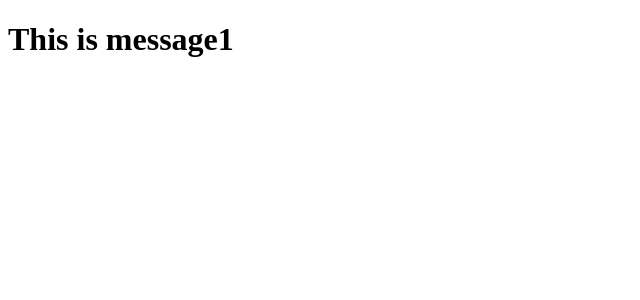
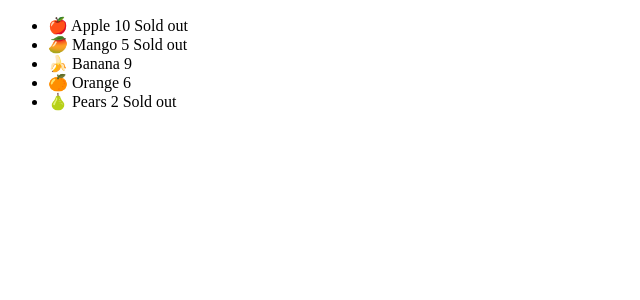
Before and after one commit to Heidi4/react-beginner-coourse, a React (Vite) app: page / in a window 1280 px wide. Shown: the top 300 px of the page, without its empty margins (0-640 px from the left). Built offline with nearby package versions, Linux system fonts and the light colour scheme.

Commit message:
Working ternery operators for conditional rendering

```diff
--- a/src/App.jsx
+++ b/src/App.jsx
@@ -1,9 +1,9 @@
-import Conditional from "./components/Conditional";
+import Fruits from "./components/Fruits"
 function App() {
 
   return (
     <div className="App">
-      <Conditional/>
+      <Fruits/>
     </div>
   );
 }
--- a/src/components/Conditional.jsx
+++ b/src/components/Conditional.jsx
@@ -3,15 +3,9 @@ import Welcome from "./Welcome";
 import Code from "./Code";
 
 function Conditional() {
-  let message;
   const display = true;
 
-  if (display) {
-    message =<h1>This is message1</h1>;
-  } else {
-    message = <h1>This is message2</h1>;
-  }
-  return message
+  return display ? <Welcome></Welcome> : <Code />;
 }
 
 export default Conditional;
--- a/src/components/Fruit.jsx
+++ b/src/components/Fruit.jsx
@@ -1,7 +1,19 @@
 import React from "react";
 
-function Fruit({name, price, emoji}) {
-  return <li>{emoji} {name} {price} </li>;
+function Fruit({ name, price, emoji, soldout }) {
+  return (
+    <>
+    <li>{emoji} {name} {price} {soldout ? "Sold out" : ""}</li>
+
+      {/* {price > 5 ? (
+        <li>
+          {emoji} {name} {price}
+        </li>
+      ) : (
+        ""
+      )} */}
+    </>
+  );
 }
 
 export default Fruit;
--- a/src/components/Fruits.jsx
+++ b/src/components/Fruits.jsx
@@ -8,26 +8,31 @@ function Fruits() {
       name: "Apple",
       price: 10,
       emoji: "🍎",
+      soldout: true,
     },
     {
       name: "Mango",
       price: 5,
       emoji: "🥭",
+      soldout: true,
     },
     {
       name: "Banana",
-      price: 2,
+      price: 9,
       emoji: "🍌",
+      soldout: false,
     },
     {
       name: "Orange",
-      price: 2,
+      price: 6,
       emoji: "🍊",
+      soldout: false,
     },
     {
       name: "Pears",
       price: 2,
       emoji: "🍐",
+      soldout: true,
     },
   ];
   return (
@@ -38,7 +43,8 @@ function Fruits() {
           key={fruit.name}
           name={fruit.name}
           price={fruit.price}
-          emoji={fruit.emoji} />
+          emoji={fruit.emoji}
+          soldout={fruit.soldout} />
         ))}
       </ul>
     </div>
```
